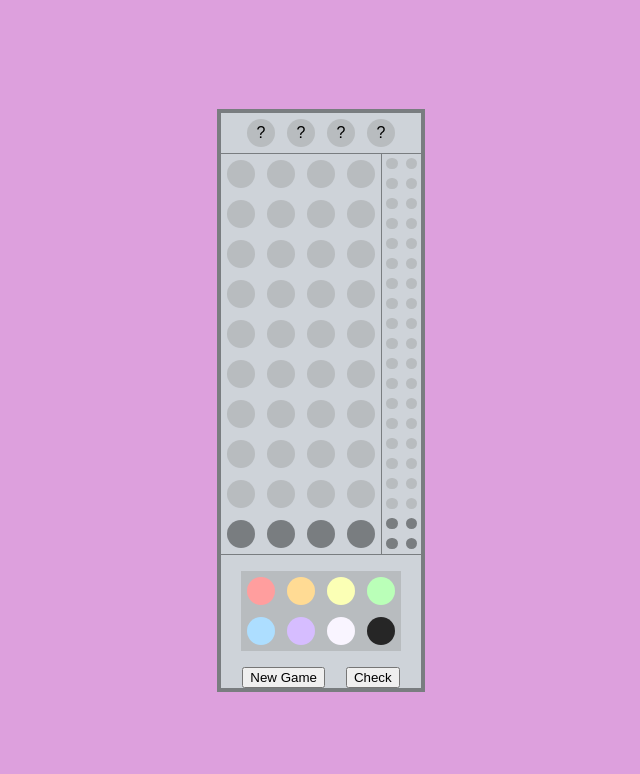
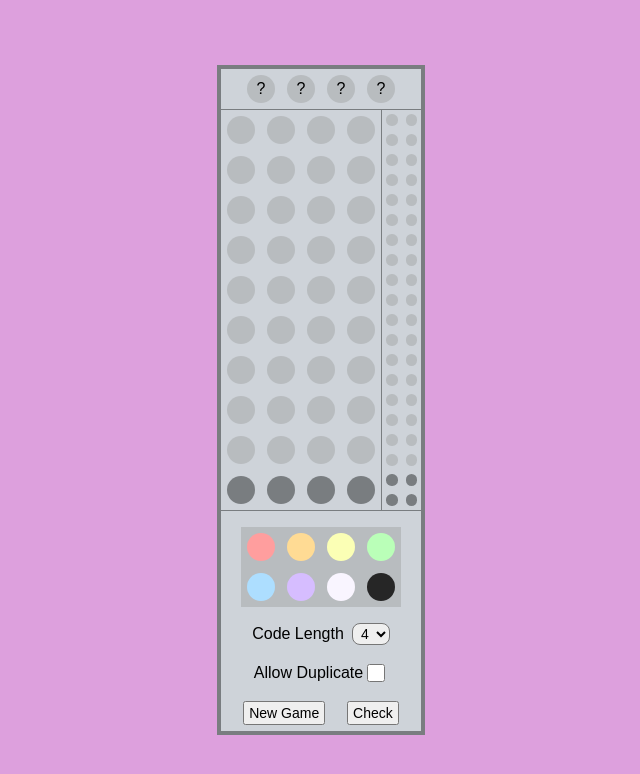
Before and after one commit to Darren-Tham/Mastermind, a React (Create React App) app: page / in a window 1280 px wide. Shown: the top 774 px of the page, without its empty margins (319-959 px from the left). Built offline with nearby package versions, Linux system fonts and the light colour scheme.

Commit message:
Finished UI

```diff
--- a/src/App.css
+++ b/src/App.css
@@ -9,6 +9,7 @@
   --gray: #797d80;
   --bg-color: #ced3d9;
   --border: 0.2vmin solid var(--gray);
+  --spacing: 2vmin;
 }
 
 body {
@@ -96,18 +97,49 @@ body {
   background-color: #b8bcbf;
 }
 
-.colors-wrapper {
+.colors-container {
   width: 100%;
   background-color: var(--bg-color);
   display: flex;
   flex-direction: column;
   align-items: center;
-  padding: 2vmin 0;
+  padding: var(--spacing) 0;
   border-top: var(--border);
+}
+
+.info {
+  background-color: var(--bg-color);
+  display: flex;
+  justify-content: center;
+  align-items: center;
+  padding-bottom: var(--spacing);
+  font-size: 2vmin;
+}
+
+input {
+  width: 2.25vmin;
+  height: 2.25vmin;
+}
+
+select {
+  margin-left: 1vmin;
+  width: max-content;
+  height: 2.75vmin;
+  text-align: center;
+  border-radius: 1vmin;
+  font-size: 1.75vmin;
+}
+
+button {
+  width: max-content;
+  height: 3vmin;
+  padding: 0 0.5vmin;
+  font-size: 1.75vmin;
 }
 
 .buttons-wrapper {
   background-color: var(--bg-color);
   display: flex;
   justify-content: space-evenly;
+  padding-bottom: var(--ball-margin);
 }
--- a/src/App.js
+++ b/src/App.js
@@ -3,6 +3,8 @@ import './App.css'
 
 export default function App() {
   return (
-    <Board />
+    <div>
+      <Board />
+    </div>
   )
 }
--- a/src/components/Board.jsx
+++ b/src/components/Board.jsx
@@ -12,16 +12,16 @@ export default class Board extends Component {
   constructor(props) {
     super(props)
 
-    const numOfBalls = 4
-    const numOfRows = 10
-    const currIdx = numOfRows - 1
+    const codeLen = 4
+    const rowLen = 10
+    const currIdx = rowLen - 1
 
     this.state = {
-      numOfBalls,
-      numOfRows,
+      codeLen,
+      rowLen,
       currIdx,
-      mainBalls: this.setBalls(numOfBalls, numOfRows, currIdx, true),
-      checkerBalls: this.setBalls(numOfBalls, numOfRows, currIdx, false)
+      mainBalls: this.setBalls(codeLen, rowLen, currIdx, true),
+      checkerBalls: this.setBalls(codeLen, rowLen, currIdx, false)
     }
   }
 
@@ -94,8 +94,8 @@ export default class Board extends Component {
   renderRows = () => {
     const rows = []
 
-    for (let i = 0; i < this.state.numOfRows; i++) {
-      rows.push(<Row key={i} mainBalls={this.state.mainBalls[i]} checkerBalls={this.state.checkerBalls[i]} numOfBalls={this.state.numOfBalls} />)
+    for (let i = 0; i < this.state.rowLen; i++) {
+      rows.push(<Row key={i} mainBalls={this.state.mainBalls[i]} checkerBalls={this.state.checkerBalls[i]} codeLen={this.state.codeLen} />)
     }
 
     return (
@@ -108,7 +108,7 @@ export default class Board extends Component {
   renderAnswerRow = () => {
     const balls = []
 
-    for (let i = 0; i < this.state.numOfBalls; i++) {
+    for (let i = 0; i < this.state.codeLen; i++) {
       balls.push(this.createMainBall(i, LIGHTER_GRAY, LIGHTER_GRAY, null, true, false))
     }
 
@@ -119,12 +119,32 @@ export default class Board extends Component {
     )
   }
 
+  setOptions = () => {
+    const options = []
+
+    for (let i = 1; i <= 10; i++) {
+      options.push(<option key={i}>{i}</option>)
+    }
+
+    return options
+  }
+
   render = () => {
     return (
       <div className='board'>
         {this.renderAnswerRow()}
         {this.renderRows()}
         <Colors handleColorClick={this.handleColorClick} />
+        <div className='info'>
+          <span>Code Length</span>
+          <select defaultValue={this.state.codeLen}>
+            {this.setOptions()}
+          </select>
+        </div>
+        <div className='info'>
+          <span>Allow Duplicate</span>
+          <input type='checkbox'></input>
+        </div>
         <div className='buttons-wrapper'>
           <button>New Game</button>
           <button>Check</button>
--- a/src/components/Colors.jsx
+++ b/src/components/Colors.jsx
@@ -33,7 +33,7 @@ export default class Colors extends Component {
 
   render = () => {
     return (
-      <div className='colors-wrapper'>
+      <div className='colors-container'>
         {this.renderColorBalls()}
       </div>
     )
--- a/src/components/Row.jsx
+++ b/src/components/Row.jsx
@@ -4,7 +4,7 @@ export default class Row extends Component {
 
   renderChecker = () => {
     const checkerBalls = this.props.checkerBalls.slice()
-    const n = this.props.numOfBalls
+    const n = this.props.codeLen
     const topRow = []
     const bottomRow = []
 
```
